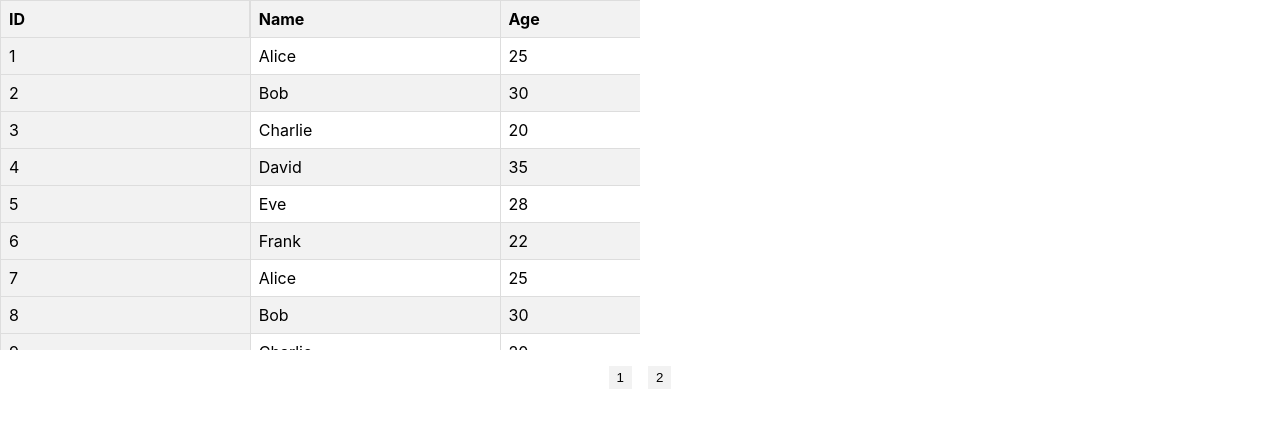
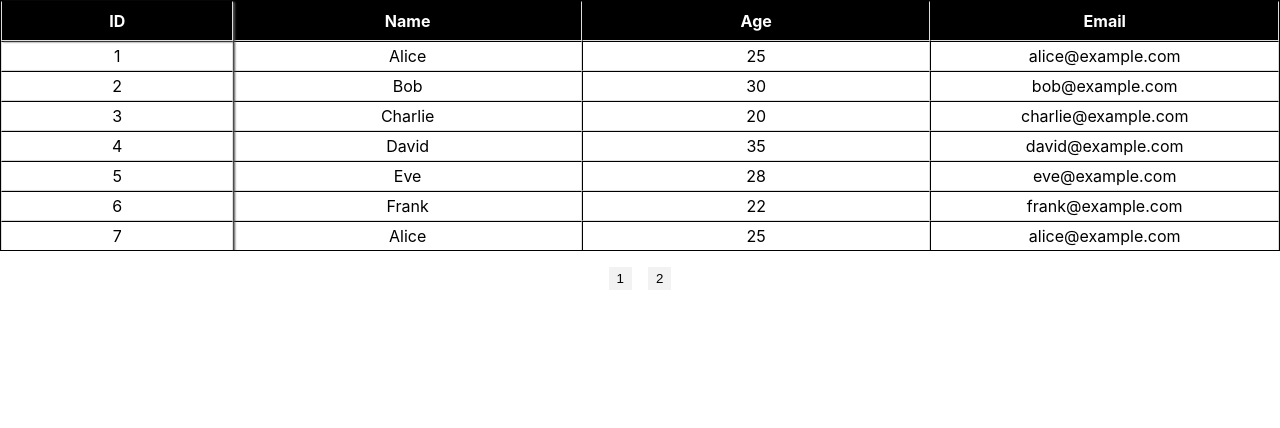
Before and after one commit to yhyancy/React_table_demo, a React (Create React App) app: page / in a window 1280 px wide. Shown: the top 428 px of the page. Built offline with nearby package versions, Linux system fonts and the light colour scheme.

Commit message:
modify css

```diff
--- a/src/components/Table/index.css
+++ b/src/components/Table/index.css
@@ -1,57 +1,98 @@
 .table-container {
-  position: relative;
-  width: 1200px;
-  height: 350px;
-  overflow: overlay;
-  max-width: 50%;
+  width: 100%;
+  /* 需要调整，默认显示10条，大于10条记录出现垂直滚动条 */
+  max-height: 250px;
+  /* max-height: 350px; */
+  overflow: auto;
+  border-bottom: 1px solid black;
 }
 
 table {
-  border-collapse: collapse;
-  width: 1000px;
-  overflow-x: scroll;
   table-layout: fixed;
-  overflow: overlay !important;
+  width: 100%;
+  border-collapse: separate;
+  border-spacing: 0;
+  border: 1px solid black;
 }
 
+/* 表格th/td样式 */
 th,
 td {
-  text-align: left;
-  padding: 8px;
-  border: 1px solid #ddd;
+  width: 150px;
+  box-sizing: border-box;
+  border-right: 1px solid #dddddd;
+  border-bottom: 1px solid #dddddd;
+  /*超出长度...*/
+  overflow: hidden;
   white-space: nowrap;
-  overflow: hidden;
   text-overflow: ellipsis;
+  height: 30px;
 }
 
-th {
-  background-color: #f2f2f2;
+/* 表头固定 */
+thead tr th {
   position: sticky;
   top: 0;
-  z-index: 1;
+  background: black;
+  color: white;
+  height: 40px;
 }
 
-tr:nth-child(even) {
-  background-color: #f2f2f2;
+/* 首列固定 */
+th:first-child,
+td:first-child {
+  position: sticky;
+  left: 0;
+  background: #fff;
+  right: 0px;
+  border-left: 1px solid #dddddd;
+  width: 100px;
+  box-shadow:2px 1px 2px rgb(83, 81, 81);
 }
 
-tr:hover {
-  background-color: #ddd;
+/* 表头首列强制最顶层 */
+/* th:last-child, */
+th:first-child {
+  z-index: 3;
+  /*左上角单元格z-index，切记要设置，不然表格纵向横向滚动时会被该单元格右方或者下方的单元格遮挡*/
+  /* background: #fafafa; */
+  background: black;
+  color: white;
 }
+
+
+/* hover样式 */
+td:hover,tr:hover {
+  background-color: #f3f0f0;
+}
+
+/* 文本居中 */
+th,td{
+  text-align: center;
+}
+
+
+/* .fixed {
+  position: sticky;
+  left: 0;
+  right: 0px;
+  z-index: 2;
+  background-color: #fff;
+  border-right: 1px solid red;
+} */
+
+/* 设置偶数样式 */
+/* tr:nth-child(even) {
+  background-color: #f2f2f2;
+} */
 
 /* th:last-child,
 td:last-child {
   border-right-width: 0;
-}
+} */
 
 tr:last-child td {
   border-bottom-width: 0;
-} */
-.fixed {
-  position: sticky;
-  left: 0;
-  z-index: 1;
-  background-color: #f2f2f2;
 }
 
 .pagination {
@@ -72,9 +113,3 @@ tr:last-child td {
   opacity: 0.5;
   cursor: not-allowed;
 }
-
-tr>th:first-child{
-  position: fixed;
-  z-index: 1000;
-  width: 232px;
-}
```
